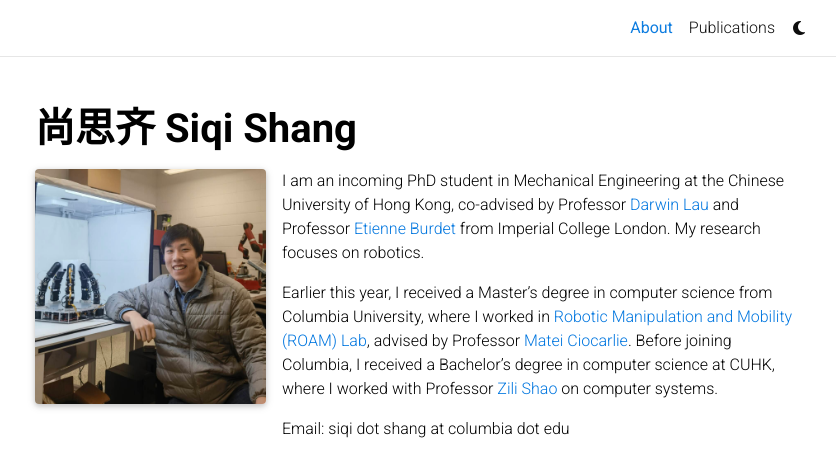
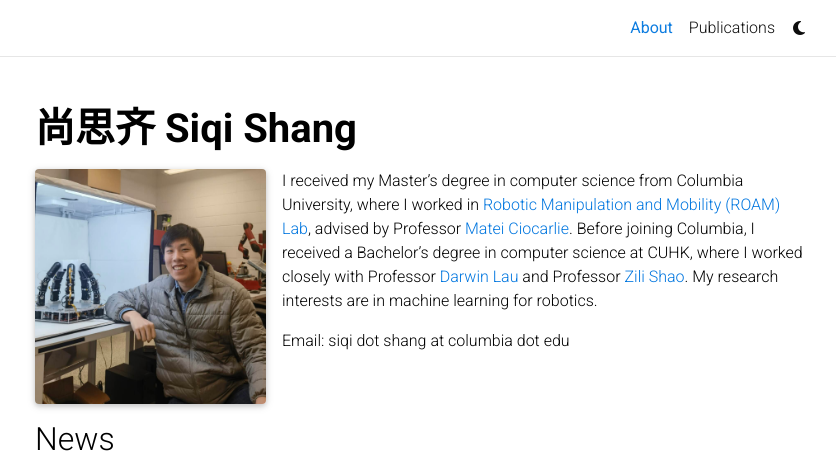
Before and after one commit to SiqiShang/SiqiShang.github.io, a Jekyll site: the page built from _pages/about.md, in a window 1280 px wide and 924 px high, cut to the strip 0-463 px from the top of the window. Shown: the whole strip, without its empty margins (220-1056 px from the left). Built offline with Jekyll 4.4.1, drawn with Linux system fonts in a browser that asks for light colours; comment, search, counter and statistics services are not loaded; a style sheet for code colours, icons or effects is not loaded.

Commit message:
Update information.

```diff
--- a/_pages/about.md
+++ b/_pages/about.md
@@ -15,9 +15,11 @@
 selected_papers: true # includes a list of papers marked as "selected={true}"
 social: false  # includes social icons at the bottom of the page
 ---
-I am an incoming PhD student in Mechanical Engineering at the Chinese University of Hong Kong, co-advised by Professor [Darwin Lau](https://www4.mae.cuhk.edu.hk/peoples/lau-darwin-tat-ming/) and Professor [Etienne Burdet](https://www.imperial.ac.uk/people/e.burdet) from Imperial College London. My research focuses on robotics.
+<!-- I am a current PhD student in Mechanical Engineering at the Chinese University of Hong Kong, co-advised by Professor [Darwin Lau](https://www4.mae.cuhk.edu.hk/peoples/lau-darwin-tat-ming/) and Professor [Etienne Burdet](https://www.imperial.ac.uk/people/e.burdet) from Imperial College London. My research focuses on robotics. -->
 
-Earlier this year, I received a Master's degree in computer science from Columbia University, where I worked in [Robotic Manipulation and Mobility (ROAM) Lab](http://roam.me.columbia.edu/), advised by Professor [Matei Ciocarlie](https://www.engineering.columbia.edu/faculty/matei-ciocarlie). Before joining Columbia, I received a Bachelor's degree in computer science at CUHK, where I worked with Professor [Zili Shao](http://www.cse.cuhk.edu.hk/~shao/) on computer systems.
+<!-- Earlier this year, I received a Master's degree in computer science from Columbia University, where I worked in [Robotic Manipulation and Mobility (ROAM) Lab](http://roam.me.columbia.edu/), advised by Professor [Matei Ciocarlie](https://www.engineering.columbia.edu/faculty/matei-ciocarlie). Before joining Columbia, I received a Bachelor's degree in computer science at CUHK, where I worked with Professor [Zili Shao](http://www.cse.cuhk.edu.hk/~shao/) on computer systems. -->
+
+I received my Master's degree in computer science from Columbia University, where I worked in [Robotic Manipulation and Mobility (ROAM) Lab](http://roam.me.columbia.edu/), advised by Professor [Matei Ciocarlie](https://www.engineering.columbia.edu/faculty/matei-ciocarlie). Before joining Columbia, I received a Bachelor's degree in computer science at CUHK, where I worked closely with Professor [Darwin Lau](https://www4.mae.cuhk.edu.hk/peoples/lau-darwin-tat-ming/) and Professor [Zili Shao](http://www.cse.cuhk.edu.hk/~shao/). My research interests are in machine learning for robotics.
 
 
 Email: siqi dot shang at columbia dot edu
```
Also changed, not shown: _news/LCTES.md (+1 -1 lines), _news/Liteindex.md (+1 -1 lines), _news/nsf_news.md (+2 -2 lines).
